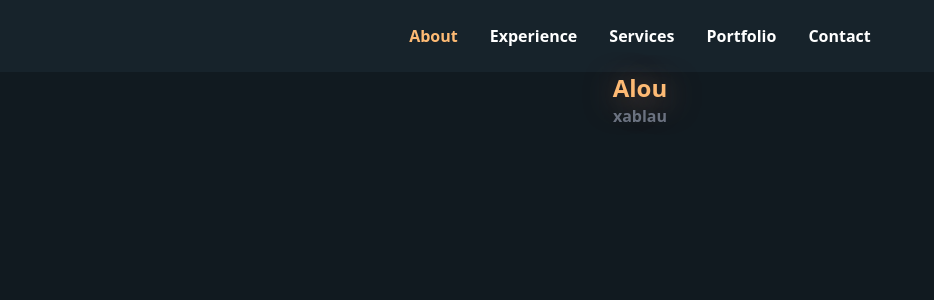
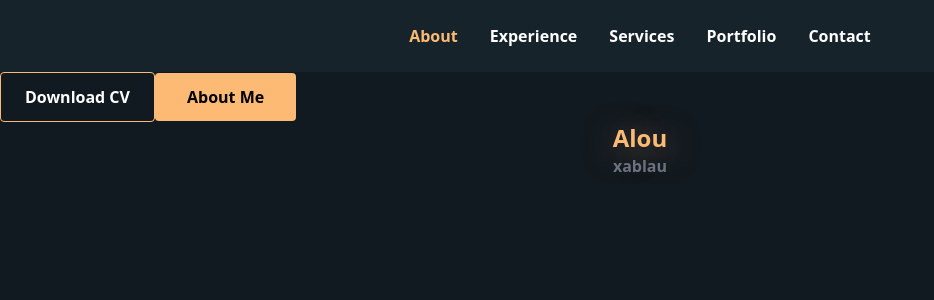
Before and after one commit to guigarciaa/personal-website, an Angular app: page / in a window 1280 px wide. Shown: the top 300 px of the page, without its empty margins (0-934 px from the left). Built offline with nearby package versions, Linux system fonts and the light colour scheme.

Commit message:
feat: buttons with contrast and without contrat

```diff
--- a/src/app/app.component.html
+++ b/src/app/app.component.html
@@ -1,4 +1,6 @@
 <app-molecules-navbar></app-molecules-navbar>
+<app-atoms-button>Download CV</app-atoms-button>
+<app-atoms-button-contrast>About Me</app-atoms-button-contrast>
 <app-atoms-title-section>
   <span title>Alou</span>
   <span subtitle>xablau</span>
--- /dev/null
+++ b/src/app/components/atoms/button-contrast/button-contrast.component.html
@@ -0,0 +1,3 @@
+<button class="font-semibold bg-orange-300 py-3 px-8 rounded hover:bg-orange-200 hover:text-inherit transition">
+    <ng-content></ng-content>
+</button>
--- /dev/null
+++ b/src/app/components/atoms/button/button.component.html
@@ -0,0 +1,4 @@
+<button
+  class="text-white font-semibold py-3 px-6 border rounded border-orange-300 hover:bg-orange-200 hover:text-inherit transition">
+  <ng-content></ng-content>
+</button>
--- a/src/app/components/components.module.ts
+++ b/src/app/components/components.module.ts
@@ -6,6 +6,8 @@ import { NavbarComponent } from './organisms/navbar/navbar.component';
 import { FontAwesomeModule } from '@fortawesome/angular-fontawesome';
 import { SubTitleComponent } from './atoms/sub-title/sub-title.component';
 import { TitleSectionComponent } from './molecules/title-section/title-section.component';
+import { ButtonContrastComponent } from './atoms/button-contrast/button-contrast.component';
+import { ButtonComponent } from './atoms/button/button.component';
 
 @NgModule({
   declarations: [
@@ -14,6 +16,8 @@ import { TitleSectionComponent } from './molecules/title-section/title-section.c
     TitleComponent,
     SubTitleComponent,
     TitleSectionComponent,
+    ButtonContrastComponent,
+    ButtonComponent
   ],
   imports: [BrowserModule, FontAwesomeModule],
   providers: [],
@@ -24,6 +28,8 @@ import { TitleSectionComponent } from './molecules/title-section/title-section.c
     TitleComponent,
     SubTitleComponent,
     TitleSectionComponent,
+    ButtonContrastComponent,
+    ButtonComponent
   ],
 })
 export class ComponentsModule {}
```
Also changed, not shown: src/app/components/atoms/button-contrast/button-contrast.component.ts (added, +8 -0 lines), src/app/components/atoms/button/button.component.ts (added, +8 -0 lines), src/app/components/atoms/button-contrast/button-contrast.component.scss (added), src/app/components/atoms/button/button.component.scss (added).
